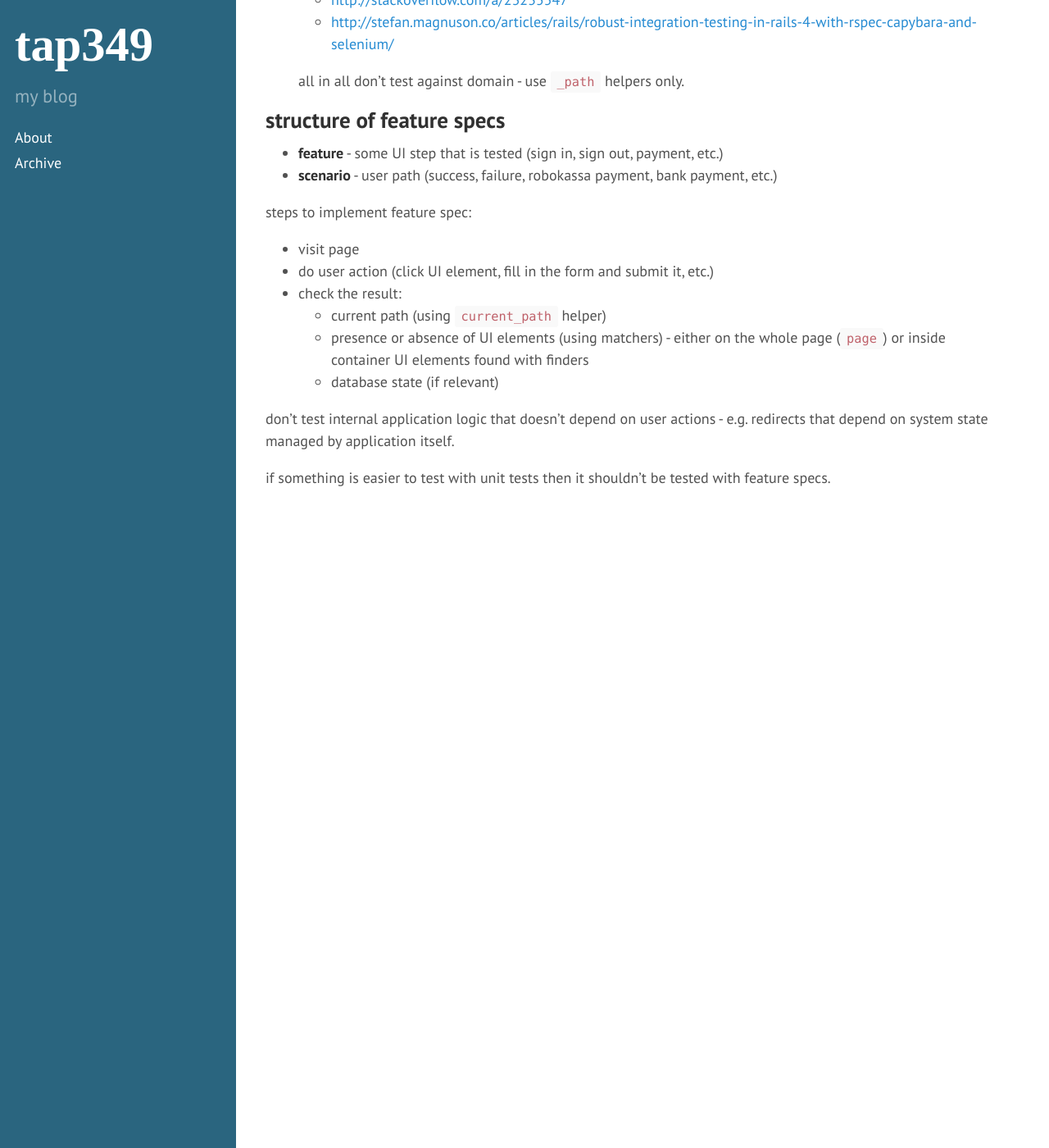
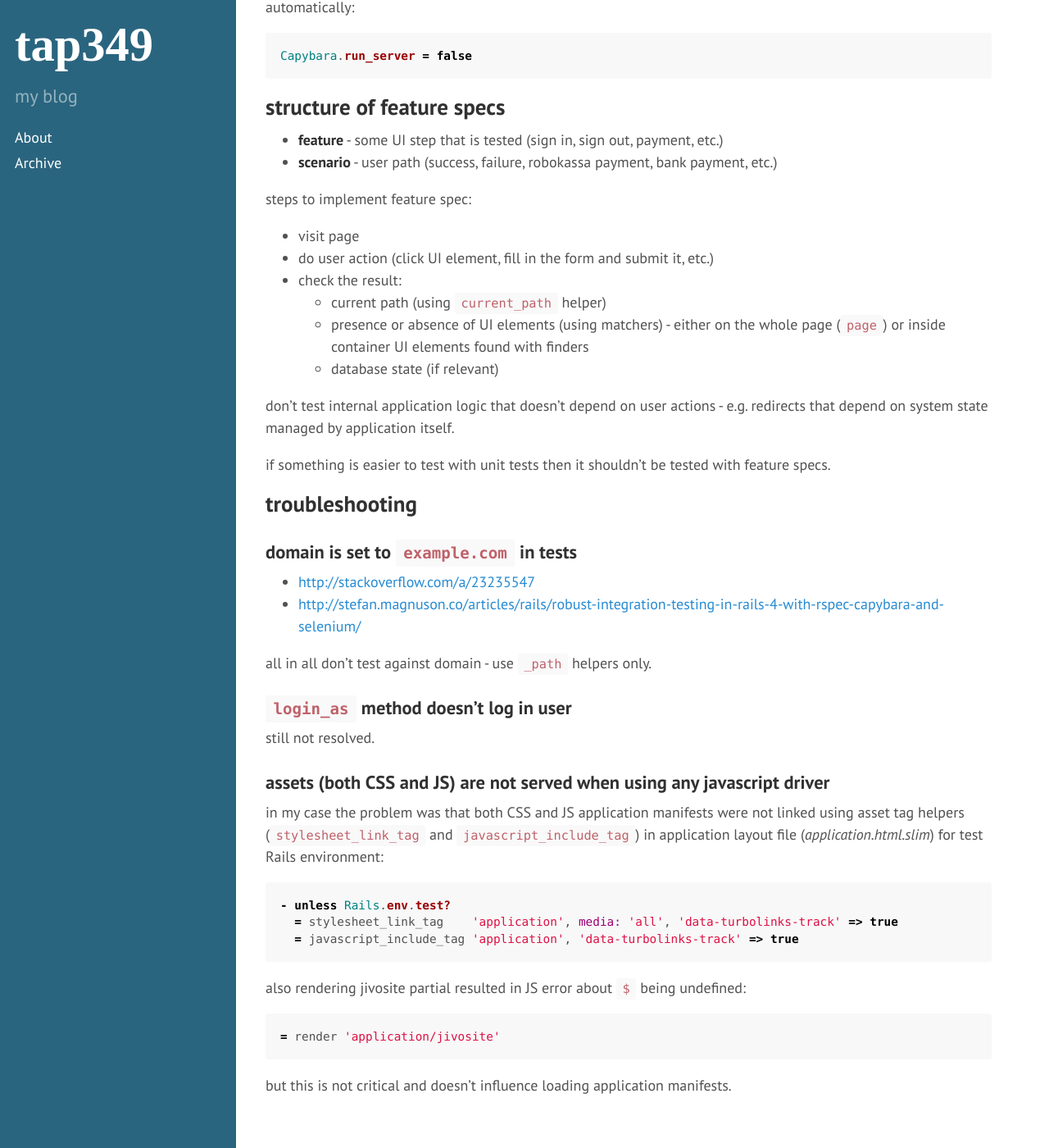
Before and after one commit to tap349/tap349.github.io, a Jekyll site: the page built from _posts/2016-04-09-capybara.md, in a window 1280 px wide and 1400 px high, scrolled down 12547 px. Shown: the whole window at 82% size. Built offline with Jekyll 4.4.1, drawn with Linux system fonts in a browser that asks for light colours; some of the changed text lies outside the part shown.

Commit message:
update 2016-04-20_01:06:12

````diff
--- a/_posts/2016-04-09-capybara.md
+++ b/_posts/2016-04-09-capybara.md
@@ -375,8 +375,11 @@ end
 
 - `save_and_open_page` - open page in browser as it currently is
 - `print page.html` - get current state of DOM as a string
-- `page.save_screenshot('screenshot.png')` - if supported by driver
-- `save_and_open_screenshot` - if supported by driver
+
+if supported by driver and `capybara-screenshot` gem is installed:
+
+- `page.save_screenshot('screenshot.png')`
+- `save_and_open_screenshot`
 
 ## matching
 
@@ -422,6 +425,8 @@ can be set:
 
 ## transactions
 
+- <https://relishapp.com/rspec/rspec-rails/docs/transactions>
+
 for some drivers (Selenium) Capybara starts an actual HTTP server in
 the same process but in a separate thread.
 RackTest is not one of these drivers - it uses Rack interface to interact
@@ -432,7 +437,7 @@ shared among threads - Capybara will not see changes made to DB.
 
 solution:
 
-- turn off wrapping specs in transactions by RSpec
+- turn off running each test (example) within a transaction by RSpec
   (`use_transactional_fixtures` option must be `false`)
 - use database truncation instead of wrapping specs in transactions
   for all drivers but RackTest
@@ -542,15 +547,6 @@ you can configure Capybara not to do it automatically:
 Capybara.run_server = false
 ```
 
-## gotchas
-
-- domain is set to `example.com` in tests
-
-  - <http://stackoverflow.com/a/23235547>
-  - <http://stefan.magnuson.co/articles/rails/robust-integration-testing-in-rails-4-with-rspec-capybara-and-selenium/>
-
-  all in all don't test against domain - use `_path` helpers only.
-
 ## structure of feature specs
 
 - **feature** - some UI step that is tested (sign in, sign out, payment, etc.)
@@ -572,3 +568,36 @@ e.g. redirects that depend on system state managed by application itself.
 
 if something is easier to test with unit tests then it shouldn't be tested
 with feature specs.
+
+## troubleshooting
+
+### domain is set to `example.com` in tests
+
+- <http://stackoverflow.com/a/23235547>
+- <http://stefan.magnuson.co/articles/rails/robust-integration-testing-in-rails-4-with-rspec-capybara-and-selenium/>
+
+all in all don't test against domain - use `_path` helpers only.
+
+### `login_as` method doesn't log in user
+
+still not resolved.
+
+### assets (both CSS and JS) are not served when using any javascript driver
+
+in my case the problem was that both CSS and JS application manifests were not
+linked using asset tag helpers (`stylesheet_link_tag` and `javascript_include_tag`)
+in application layout file (_application.html.slim_) for test Rails environment:
+
+```ruby
+- unless Rails.env.test?
+  = stylesheet_link_tag    'application', media: 'all', 'data-turbolinks-track' => true
+  = javascript_include_tag 'application', 'data-turbolinks-track' => true
+```
+
+also rendering jivosite partial resulted in JS error about `$` being undefined:
+
+```ruby
+= render 'application/jivosite'
+```
+
+but this is not critical and doesn't influence loading application manifests.
````
